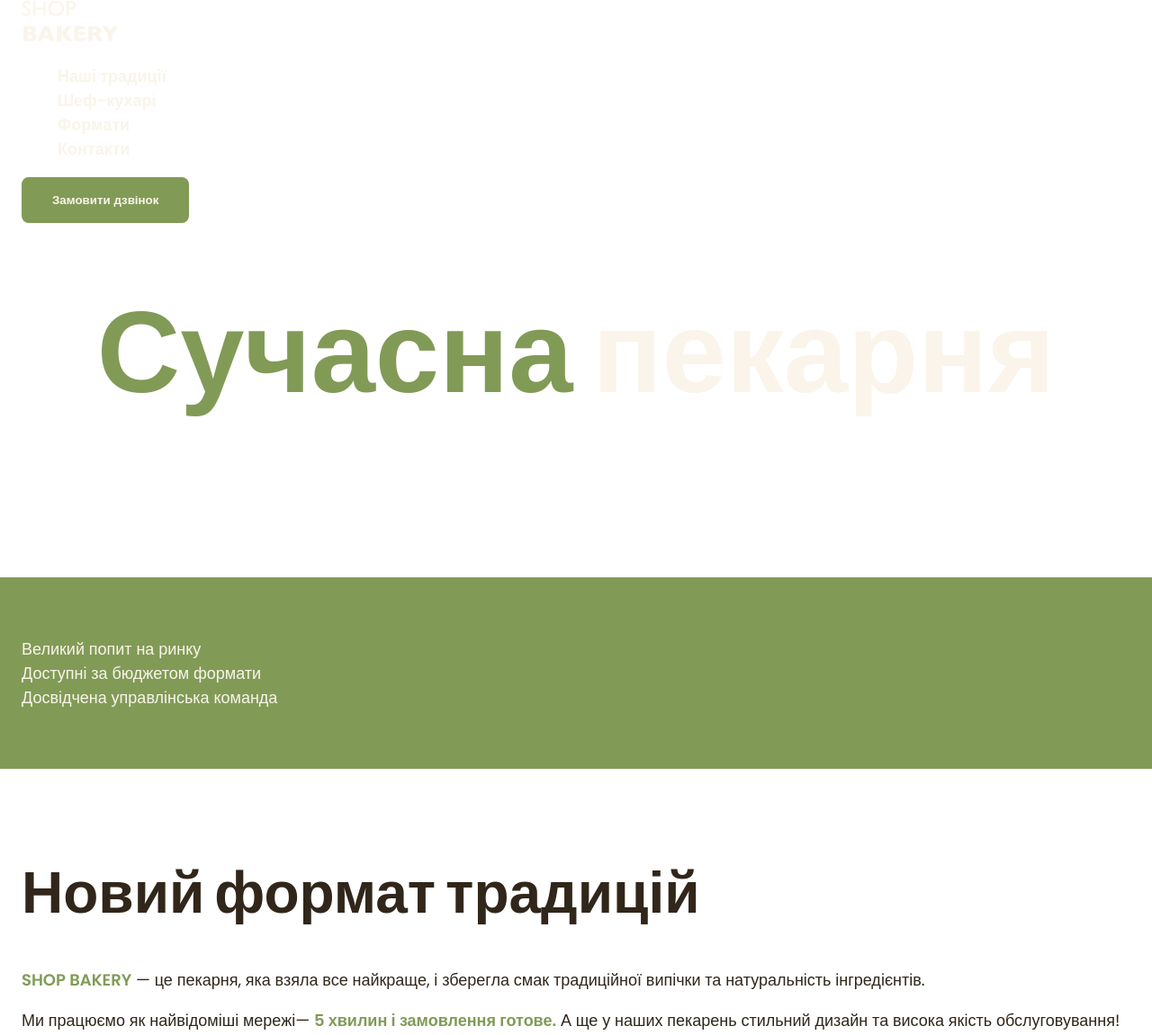
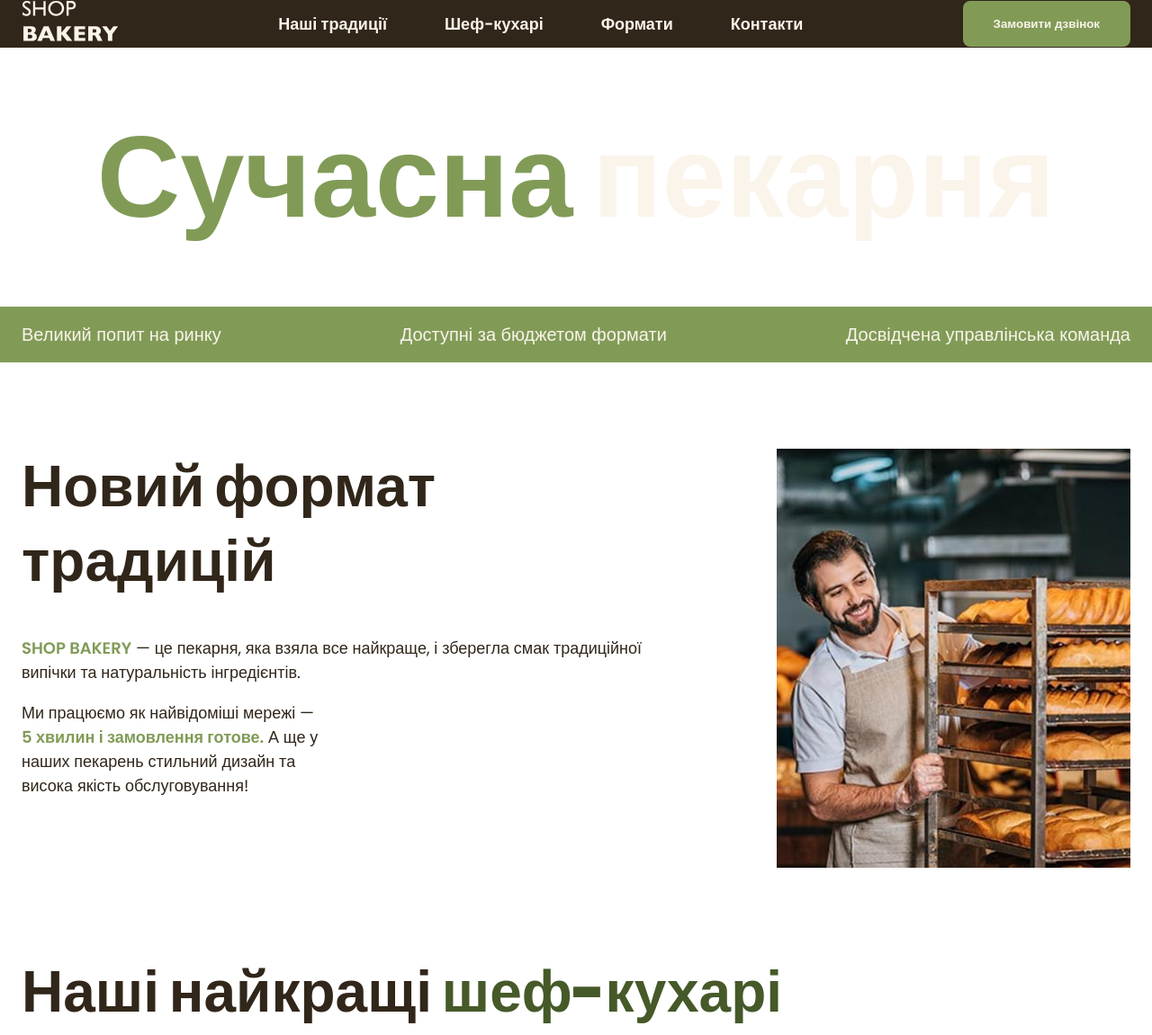
Before and after one commit to ulasem/Backery, a plain HTML site: page index.html in a window 1280 px wide. Shown: the top 1151 px of the page at 90% size. Drawn offline with Linux system fonts and the light colour scheme.

Commit message:
add displayflex for few sections

```diff
--- a/css/styles.css
+++ b/css/styles.css
@@ -51,6 +51,7 @@ body {
   font-weight: 400;
   margin: 0;
 }
+
 h1,
 h2,
 h3,
@@ -62,6 +63,8 @@ p {
 }
 
 ul {
+  margin: 0;
+  padding: 0;
   list-style-type: none;
 }
 
@@ -92,6 +95,30 @@ a {
 }
 
 /* Header */
+.header {
+  background-color: #31261a;
+}
+
+.header-container {
+  display: flex;
+  align-items: center;
+  gap: 40px;
+}
+
+.header-nav {
+  display: flex;
+  align-items: center;
+  flex-grow: 1;
+  gap: 40px;
+}
+
+.header-list {
+  display: flex;
+  gap: 64px;
+  flex-grow: 1;
+  justify-content: center;
+}
+
 .btn-order {
   border: 2px solid var(--color-brand);
   border-radius: 8px;
@@ -121,6 +148,7 @@ a {
   font-weight: 900;
   font-size: 128px;
   text-align: center;
+  margin-bottom: 0;
 }
 
 .hero-title .accent {
@@ -144,10 +172,19 @@ a {
 
 .advantages-section {
   background-color: var(--color-brand);
+  padding: 16px 0;
 }
 
 .advantages-list {
+  display: flex;
+  justify-content: space-between;
+  gap: 40px;
   padding: 0;
+}
+
+.advantages-item {
+  font-size: 20px;
+  font-weight: 300;
   color: var(--color-primary-light);
 }
 
@@ -156,17 +193,31 @@ a {
   padding-top: 96px;
 }
 
+.tradition-container {
+  display: flex;
+  justify-content: space-between;
+  gap: 40px;
+}
+
+.tradition-content {
+  max-width: 710px;
+}
+
 .traditions-title {
   margin-bottom: 42px;
 }
 
-.traditions-section .accent {
+.tradition-content .accent {
   color: var(--color-brand);
   font-weight: 600;
 }
 
 .uppercase {
   text-transform: uppercase;
+}
+
+.tradition-content .limited {
+  max-width: 340px;
 }
 
 /* Chefs-section */
@@ -192,6 +243,21 @@ a {
   font-weight: 600;
   font-size: 24px;
   color: var(--color-primary-light);
+}
+
+.formats-list {
+  display: flex;
+  gap: 20px;
+}
+
+.formats-item {
+  flex-basis: calc((100% - 40px) / 3);
+}
+
+.format-card {
+  padding: 24px;
+  border: 1px solid var(--color-primary-dark);
+  border-radius: 16px;
 }
 
 .formats-item-text {
--- a/index.html
+++ b/index.html
@@ -7,11 +7,12 @@
     <link rel="stylesheet" href="./css/styles.css" />
   </head>
   <body>
-    <header>
+    <header class="header">
       <div class="container">
-        <nav>
+        <div class="header-container">
+          <nav class="header-nav">
             <a href="./index.html"><img src="./img/logo.svg" alt="logo" /></a>
-          <ul>
+            <ul class="header-list">
               <li>
                 <a class="link" href="#traditions-section">Наші традиції</a>
               </li>
@@ -21,6 +22,7 @@
             </ul>
           </nav>
           <button class="btn-order" type="button">Замовити дзвінок</button>
+        </div>
       </div>
     </header>
     <main>
@@ -35,26 +37,32 @@
         <div class="container">
           <h2 class="visually-hidden">Наші переваги</h2>
           <ul class="advantages-list">
-            <li>Великий попит на ринку</li>
-            <li>Доступні за бюджетом формати</li>
-            <li>Досвідчена управлінська команда</li>
+            <li class="advantages-item">Великий попит на ринку</li>
+            <li class="advantages-item">Доступні за бюджетом формати</li>
+            <li class="advantages-item">Досвідчена управлінська команда</li>
           </ul>
         </div>
       </section>
       <section class="traditions-section section" id="traditions-section">
         <div class="container">
-          <h2 class="traditions-title section-title">Новий формат традицій</h2>
+          <div class="tradition-container">
+            <div class="tradition-content">
+              <h2 class="traditions-title section-title">
+                Новий формат традицій
+              </h2>
               <p>
-            <span class="accent uppercase">shop bakery</span> — це пекарня, яка
-            взяла все найкраще, і зберегла смак традиційної випічки та
+                <span class="accent uppercase">shop bakery</span> — це пекарня,
+                яка взяла все найкраще, і зберегла смак традиційної випічки та
                 натуральність інгредієнтів.
               </p>
-          <p>
-            Ми працюємо як найвідоміші мережі—
+              <p class="limited">
+                Ми працюємо як найвідоміші мережі —
                 <span class="accent">5 хвилин і замовлення готове.</span> А ще у
                 наших пекарень стильний дизайн та висока якість обслуговування!
               </p>
+            </div>
             <img src="./img/baker-man.jpg" alt="Baker-man" />
+          </div>
         </div>
       </section>
       <section class="chefs-section section" id="chefs-section">
@@ -90,9 +98,9 @@
       <section class="formats-section section" id="formats-section">
         <div class="container">
           <h2 class="formats-title section-title">Формати</h2>
-          <ul>
-            <li>
-              <article>
+          <ul class="formats-list">
+            <li class="formats-item">
+              <article class="format-card">
                 <h3 class="formats-item-title" lang="en">Walrus</h3>
                 <div class="formats-item-text">
                   <p>Площа: до 120 м2</p>
@@ -105,24 +113,30 @@
                 </div>
               </article>
             </li>
-            <li>
-              <article>
+            <li class="formats-item">
+              <article class="format-card">
                 <h3 class="formats-item-title" lang="en">Horseshoe</h3>
                 <div class="formats-item-text">
                   <p>Площа: до 25 м2</p>
                   <p>Меню: найпопулярніші позиції меню</p>
-                  <p>Штат: 2 продавці-касири, 2 пекарі, 1 помічник пекаря</p>
+                  <p>
+                    Штат: 2 продавці-касири, 2 пекарі, 2 помічники пекаря, 2
+                    офіціанти-різнороби
+                  </p>
                   <p>Посадкові місця: відсутні</p>
                 </div>
               </article>
             </li>
-            <li>
-              <article>
+            <li class="formats-item">
+              <article class="format-card">
                 <h3 class="formats-item-title" lang="en">Handlebar</h3>
                 <div class="formats-item-text">
                   <p>Площа: до 15 м2</p>
                   <p>Меню: найпопулярніші позиції меню</p>
-                  <p>Штат: 1 продавець, 1 пекар, 1 помічник пекаря</p>
+                  <p>
+                    Штат: 2 продавці-касири, 2 пекарі, 2 помічники пекаря, 2
+                    офіціанти-різнороби
+                  </p>
                   <p>Посадкові місця: відсутні</p>
                 </div>
               </article>
@@ -149,10 +163,13 @@
       </section>
     </main>
     <footer class="footer">
-      <div class="container"><nav>
+      <div class="container">
+        <nav>
           <a href="./index.html"><img src="./img/logo.svg" alt="logo" /></a>
           <ul>
-          <li><a class="link" href="#traditions-section">Наші традиції</a></li>
+            <li>
+              <a class="link" href="#traditions-section">Наші традиції</a>
+            </li>
             <li><a class="link" href="#chefs-section">Шеф-кухарі</a></li>
             <li><a class="link" href="#formats-section">Формати</a></li>
             <li><a class="link" href="#contacts-section">Контакти</a></li>
@@ -190,7 +207,8 @@
             Політика конфіденційності
           </a>
           <p class="address-copyright">&copy; 2023 Дані захищені</p>
-      </address></div>
+        </address>
+      </div>
     </footer>
   </body>
 </html>
```
Lines whose indentation alone changed are shown as unchanged.
